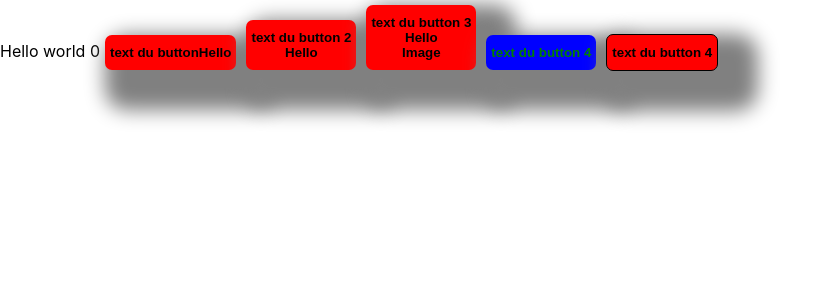
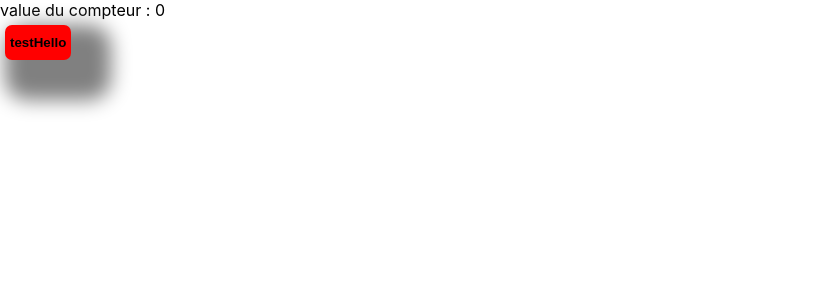
Before and after one commit to DIXNEUFBaptiste/react-formation-template, a React (Create React App) app: page / in a window 1280 px wide. Shown: the top 300 px of the page, without its empty margins (0-833 px from the left). Built offline with nearby package versions, Linux system fonts and the light colour scheme.

Commit message:
Passage au format class

```diff
--- a/src/App/App.tsx
+++ b/src/App/App.tsx
@@ -1,36 +1,55 @@
-import React,{ useState} from "react";
-import "./App.css";
+import React, { Component } from "react";
+import style from "./App.module.css";
 import Button from "./components/Button/Button";
 
-function App() {
-  const [state, setstate] = useState(0)
+interface I_AppProps {
+  AppName?: string;
+}
+interface I_AppState {
+  counter: number;
+  uneValue: string;
+}
+class App extends Component<I_AppProps, I_AppState> {
+  constructor(props: I_AppProps) {
+    super(props);
+    this.state = { counter: 0, uneValue: "Hello" };
+  }
+  componentDidMount() {
+    console.log(
+      "%c%s",
+      "font-size:24pt;color:green;font-weight:900",
+      "Le component App est monté"
+    );
+  }
+  componentDidUpdate(oldProps:I_AppProps,oldState:I_AppState){
+    console.log(
+      "%c%s",
+      "font-size:16pt;color:blue;font-weight:900",
+      "==========cmp updated========"
+    );
+    console.log('props->',oldProps,this.props);
+    console.log('state->',oldState,this.state);
+    console.log(
+      "%c%s",
+      "font-size:16pt;color:blue;font-weight:900",
+      "============================="
+    );
+  }
+  render(): React.ReactNode {
     return (
-    <div className="App">
-      Hello world {state}
-      <Button
-        text="text du button"
-        bgcolor="red"
-        eventClicked={(arg: any) => {
-          setstate(state+1);
-          console.log(state+1);
+      <div className={style.App}>
+        value du compteur : {this.state.counter}
+        <br />
+        <Button text="test"
+          eventClicked={() => {
+            this.setState({ counter: this.state.counter + 1 });
+            console.log(this.state);
           }}
         >
-        Hello
+          {this.state.uneValue}
         </Button>
-      <Button text="text du button 2">
-        <div>Hello</div>
-      </Button>
-      <Button text="text du button 3">
-        <div>Hello</div>
-        <div>Image</div>
-      </Button>
-      <Button bgcolor="blue" color="green" text="text du button 4">
-      </Button>
-      <Button style={{border : '1px solid'}} text="text du button 4">
-      </Button>
-
       </div>
     );
   }
-
+}
 export default App;
```
Also changed, not shown: src/App/App.css (deleted), src/App/App.module.css (added). Lines whose indentation alone changed are shown as unchanged.
